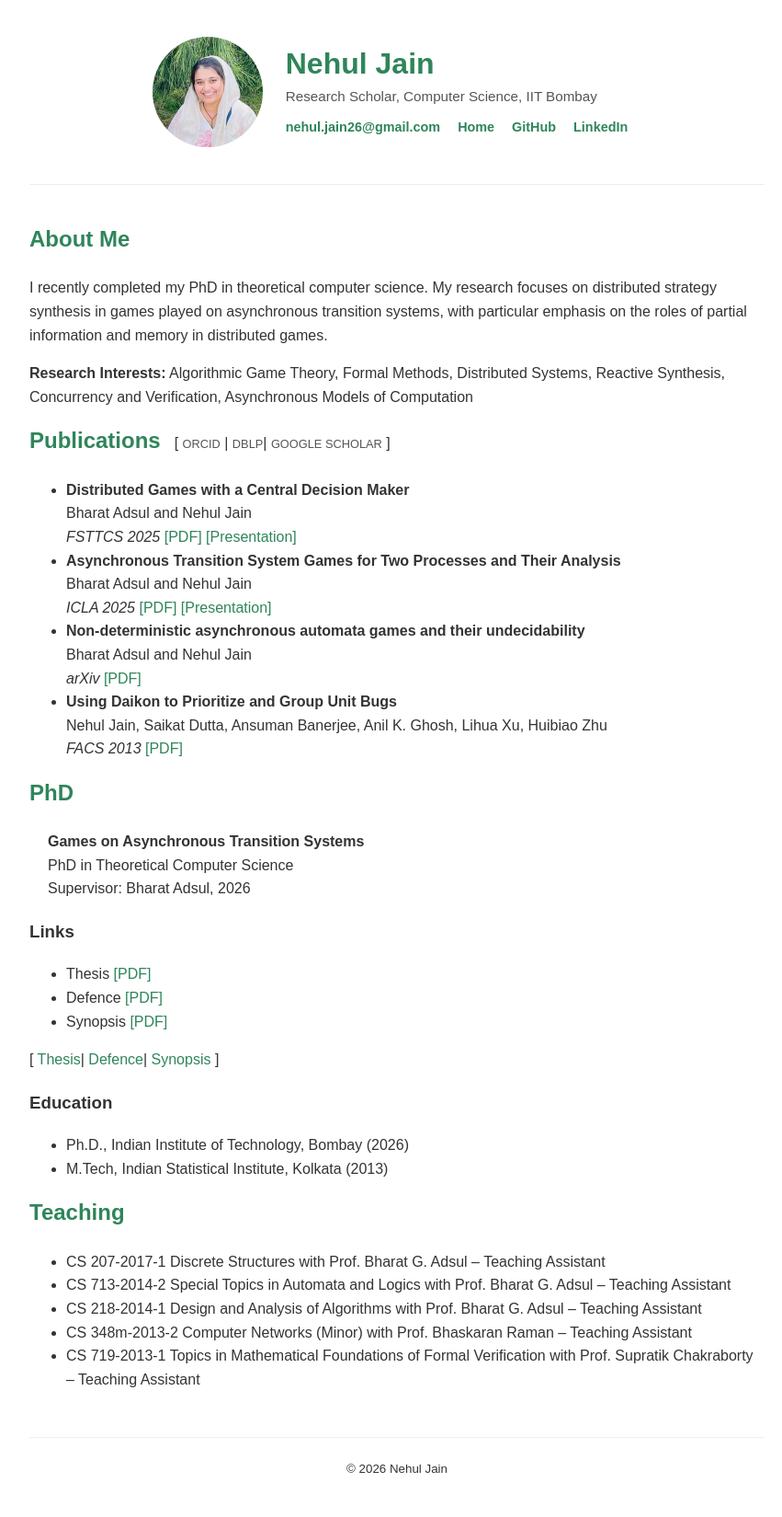
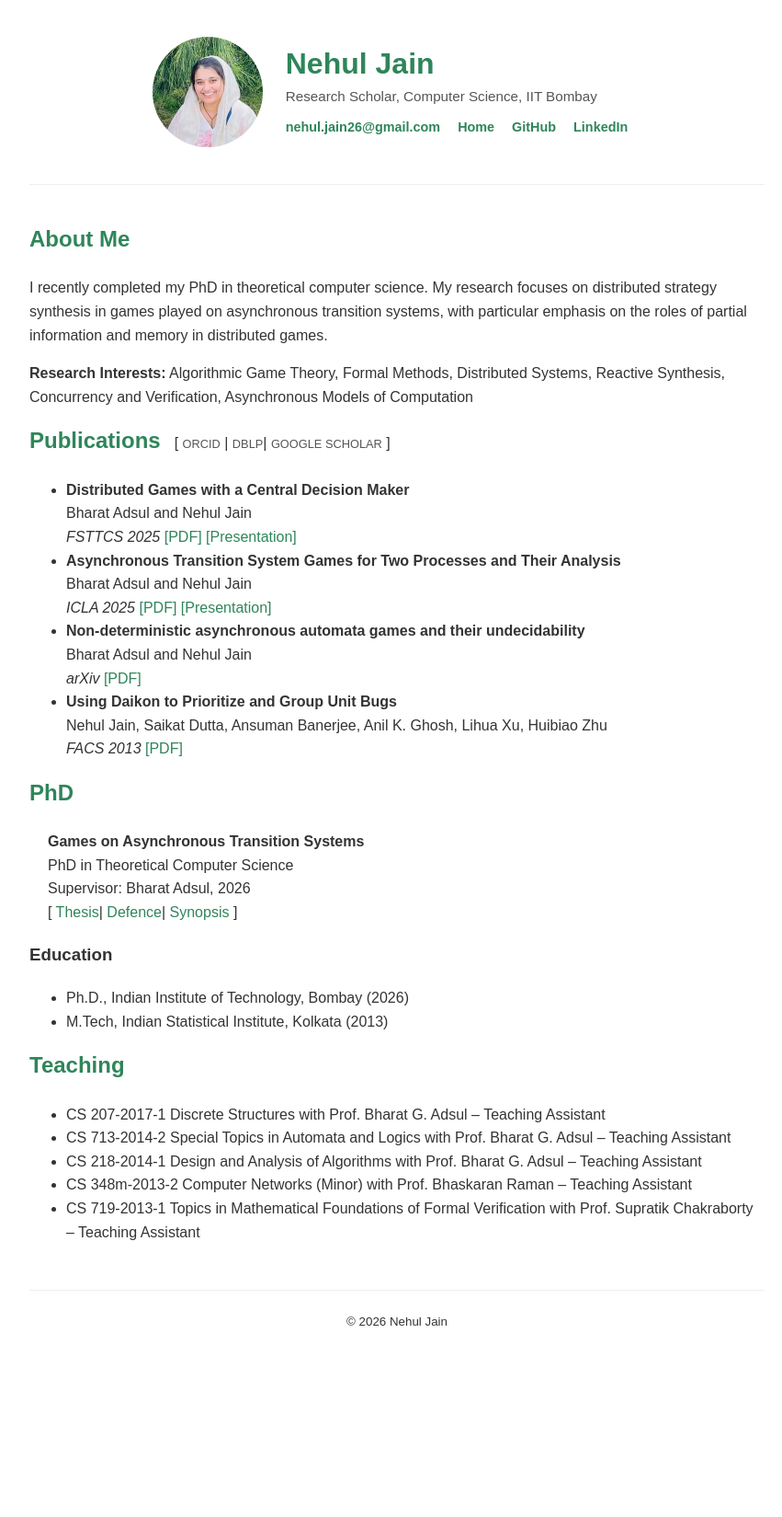
Before and after one commit to nehuljain26/nehuljain26.github.io, a Jekyll site: the page built from index.md, in a window 1280 px wide. Shown: the whole page at 92% size, without its empty margins (208-1059 px from the left). Built offline with Jekyll 4.4.1, drawn with Linux system fonts in a browser that asks for light colours; after the commit the page ends 1489 px from its top, so only the background shows below that.

Commit message:
link in list

```diff
--- a/_includes/publications.html
+++ b/_includes/publications.html
@@ -39,24 +39,19 @@
   <li><strong>Games on Asynchronous Transition Systems</strong></li>
   <li>PhD in Theoretical Computer Science</li>
   <li>Supervisor: Bharat Adsul, 2026</li>
-</ul>
-
-      <h3>Links </h3>
-      <ul>
-        <li>Thesis <a href="/assets/IIT_Bombay_PhD_Thesis_2025.pdf" target="_blank">[PDF]</a></li>
-        <li>Defence <a href="/assets/defence_presentation_feb2026.pdf" target="_blank">[PDF]</a></li>
-        <li>Synopsis <a href="/assets/Synopsis_nehul_jain.pdf" target="_blank">[PDF]</a></li>
-      </ul>
-
-
-
-  <div class="links">[
+  <li>  <div class="links">[
 
     <a href="/assets/IIT_Bombay_PhD_Thesis_2025.pdf" target="_blank"> Thesis</a>|
     <a href="/assets/defence_presentation_feb2026.pdf" target="_blank">Defence</a>|
     <a href="/assets/Synopsis_nehul_jain.pdf" target="_blank">Synopsis </a>
     ]
-  </div>
+  </div></li>
+</ul>
+
+
+
+
+
 
 
    <h3>Education</h3>
```
